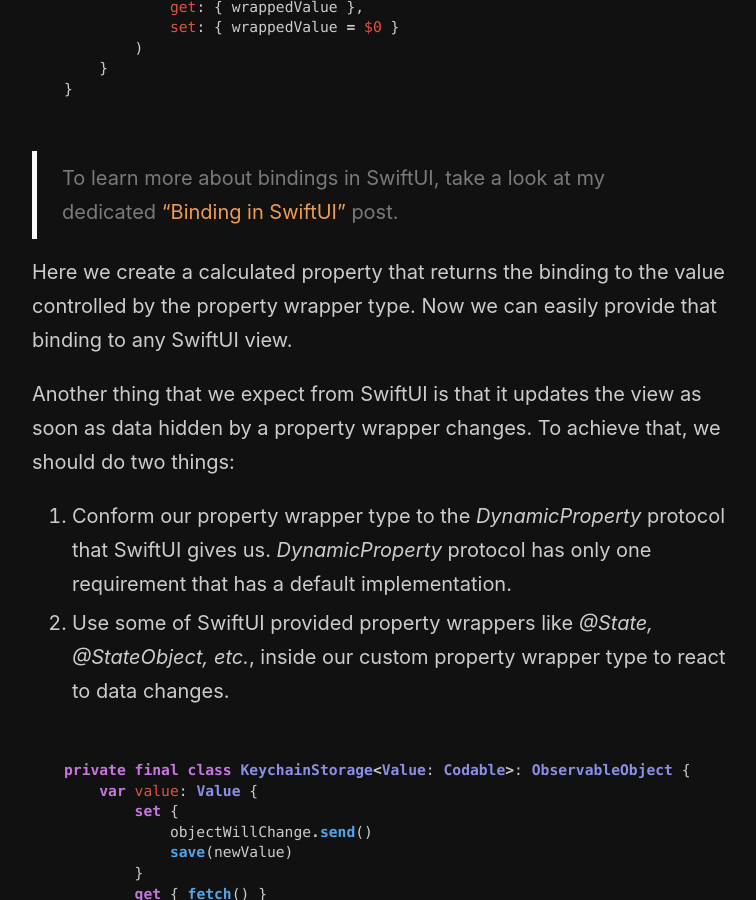
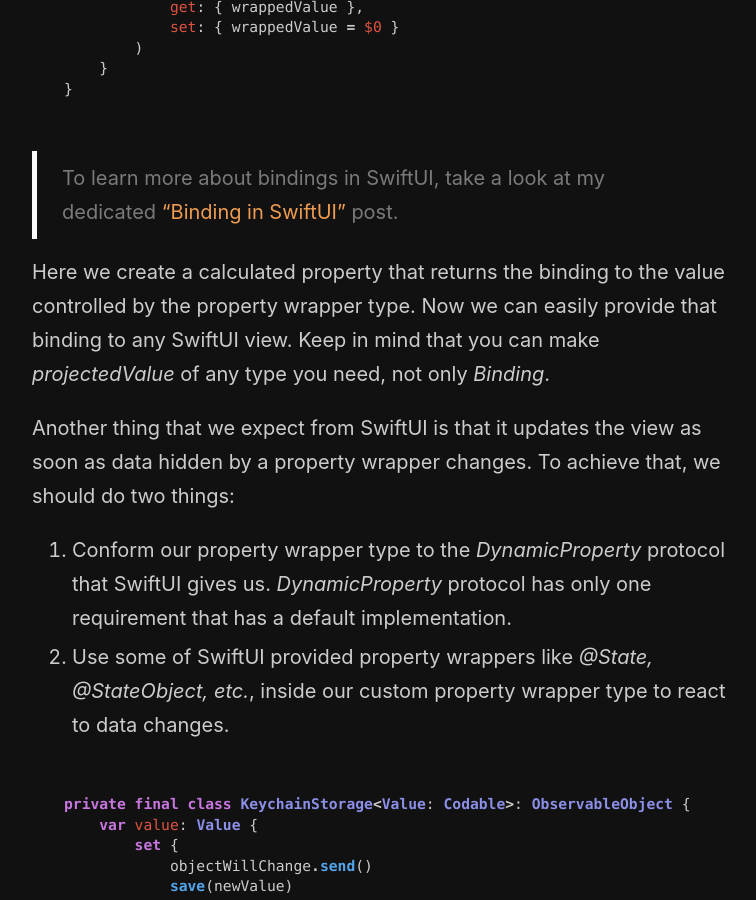
Before and after one commit to mecid/mecid.github.io, a Jekyll site: the page built from _posts/2021-08-11-how-to-create-a-property-wrapper-in-swift.md, in a window 1280 px wide and 900 px high, scrolled down 3365 px. Shown: the whole window, without its empty margins (258-1014 px from the left). Built offline with Jekyll 4.4.1, drawn with Linux system fonts in a browser that asks for light colours.

Commit message:
binding section in pw post improved

```diff
--- a/_posts/2021-08-11-how-to-create-a-property-wrapper-in-swift.md
+++ b/_posts/2021-08-11-how-to-create-a-property-wrapper-in-swift.md
@@ -101,7 +101,7 @@ We used to obtain bindings from property wrappers that SwiftUI provides us by us
 
 > To learn more about bindings in SwiftUI, take a look at my dedicated ["Binding in SwiftUI"](/2020/04/08/binding-in-swiftui/) post.
 
-Here we create a calculated property that returns the binding to the value controlled by the property wrapper type. Now we can easily provide that binding to any SwiftUI view.
+Here we create a calculated property that returns the binding to the value controlled by the property wrapper type. Now we can easily provide that binding to any SwiftUI view. Keep in mind that you can make *projectedValue* of any type you need, not only *Binding*.
 
 Another thing that we expect from SwiftUI is that it updates the view as soon as data hidden by a property wrapper changes. To achieve that, we should do two things:
 1. Conform our property wrapper type to the *DynamicProperty* protocol that SwiftUI gives us. *DynamicProperty* protocol has only one requirement that has a default implementation.
```
